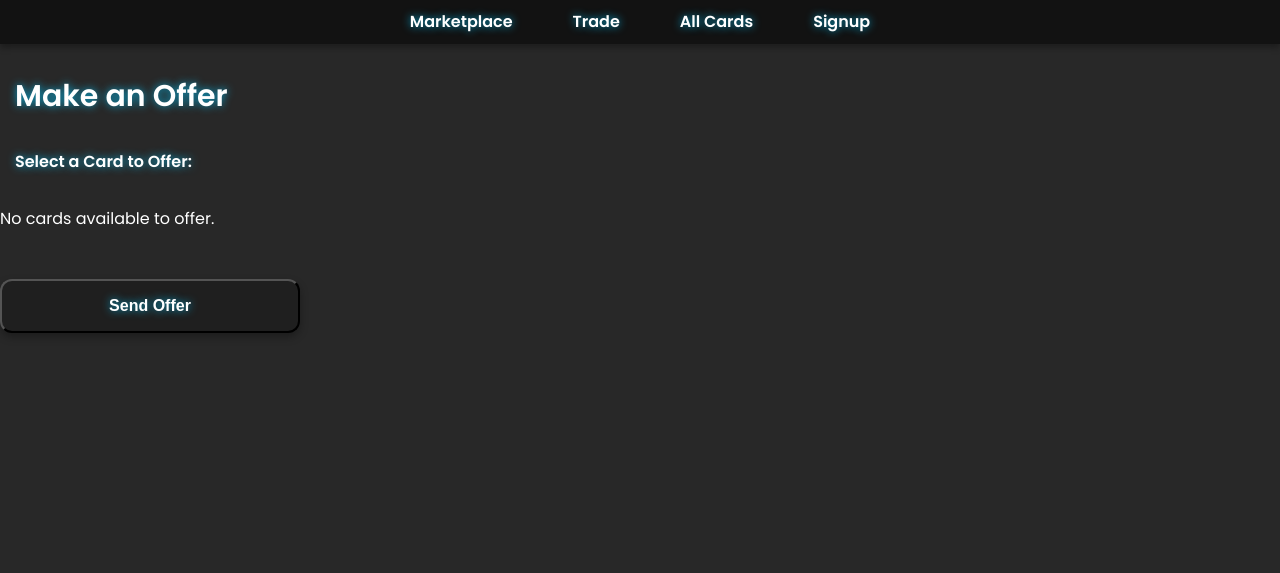
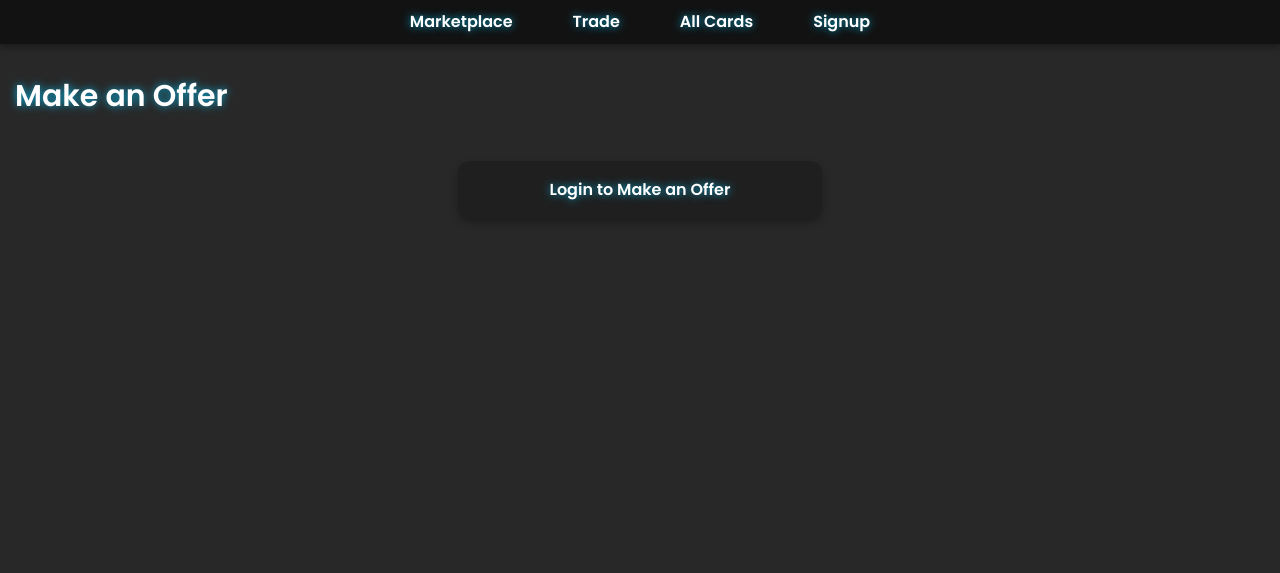
Before and after one commit to antony-g-c/PokeTrade, a Django app: template trade/templates/trade/make_offer.html in a window 1280 px wide. Shown: the part 207-780 px from the top of the page. Run offline with Django 3.2, Linux system fonts and the light colour scheme; the template is opened without the code that fills it, so the values that code supplies are empty.

Commit message:
finished

```diff
--- a/trade/models.py
+++ b/trade/models.py
@@ -33,7 +33,7 @@ class OfferTrade(models.Model):
     date = models.DateTimeField(auto_now_add=True)
 
     def __str__(self):
-        return f"Offer by {self.offered_by.username} on {self.listing.card.name} ({self.choice})"
+        return f"Offer by {self.offered_by.username} on {self.listing.listed_card.name} ({self.choice})"
 
     class Meta:
         ordering = ["-date"]
--- a/trade/templates/trade/make_offer.html
+++ b/trade/templates/trade/make_offer.html
@@ -3,6 +3,7 @@
 {% block content %}
   <h1 class="nav-link" style="pointer-events: none; font-size:30px;">Make an Offer</h1>
 
+  {% if user.is_authenticated %}
     <form method="post">
       {% csrf_token %}
 
@@ -20,6 +21,13 @@
         {% endfor %}
       </div>
 
-    <button  type="submit" class="card-box" style="margin-top: 2rem;">Send Offer</button>
+      <button type="submit" class="card-box" style="margin-top: 2rem;">Send Offer</button>
     </form>
+
+  {% else %}
+    <!-- If not logged in -->
+    <div style="text-align: center; margin-top: 2rem;">
+      <a href="{% url 'login' %}?next={{ request.path }}" class="card-box" style="padding: 1rem 2rem; display: inline-block;">Login to Make an Offer</a>
+    </div>
+  {% endif %}
 {% endblock %}
```
Also changed, not shown: trade/views.py (+5 -2 lines), db.sqlite3, static/images/banner.png (deleted). Lines whose indentation alone changed are shown as unchanged.
